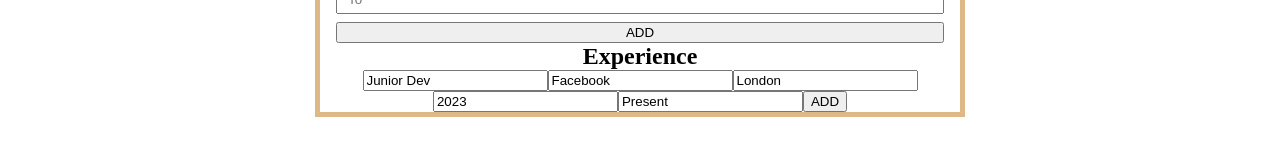
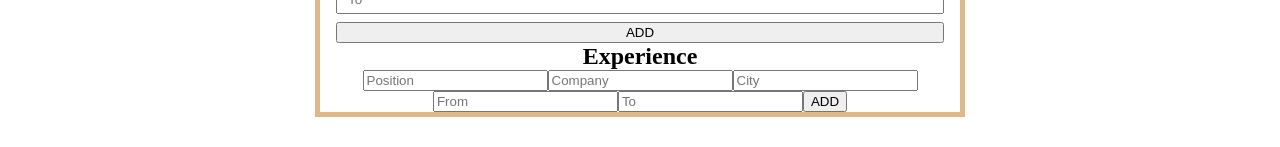
Before and after one commit to invisibleopey/cv-project, a React (Create React App) app: page / in a window 1280 px wide. Shown: the part 722-869 px from the top of the page. Built offline with nearby package versions, Linux system fonts and the light colour scheme.

Commit message:
Add callback to handle change of values in job form inputs

```diff
--- a/src/App.js
+++ b/src/App.js
@@ -31,11 +31,11 @@ class App extends Component {
       },
       schools: [],
       job: {
-        position: 'Junior Dev',
-        company: 'Facebook',
-        city: 'London',
-        startDate: '2023',
-        endDate: 'Present',
+        position: '',
+        company: '',
+        city: '',
+        startDate: '',
+        endDate: '',
         id: uniqid(),
       },
       jobs: [],
@@ -108,6 +108,18 @@ class App extends Component {
     });
   };
 
+  handleJobChange = (event) => {
+    const { name, value } = event.target;
+    this.setState((prevState) => {
+      return {
+        job: {
+          ...prevState.job,
+          [name]: value,
+        },
+      };
+    });
+  };
+
   render() {
     const { genInfo, school, schools, job } = this.state;
     return (
@@ -123,7 +135,7 @@ class App extends Component {
               handleSchoolChange={this.handleSchoolChange}
               handleSchoolSubmit={this.handleSchoolSubmit}
             />
-            <Experience job={job} />
+            <Experience job={job} handleJobChange={this.handleJobChange} />
           </div>
           <div className="overview-container">
             <Overview
--- a/src/components/Experience.js
+++ b/src/components/Experience.js
@@ -1,16 +1,46 @@
 import React from 'react';
 
 function Experience(props) {
-  const { job } = props;
+  const { job, handleJobChange } = props;
   return (
     <div>
       <h2>Experience</h2>
       <form action="#" className="experience">
-        <input type="text" name="position" value={job.position} placeholder="Position" />
-        <input type="text" name="company" value={job.company} placeholder="Company" />
-        <input type="text" name="city" value={job.city} placeholder="City" />
-        <input type="text" name="startDate" value={job.startDate} placeholder="From" />
-        <input type="text" name="endDate" value={job.endDate} placeholder="To" />
+        <input
+          type="text"
+          name="position"
+          value={job.position}
+          placeholder="Position"
+          onChange={handleJobChange}
+        />
+        <input
+          type="text"
+          name="company"
+          value={job.company}
+          placeholder="Company"
+          onChange={handleJobChange}
+        />
+        <input
+          type="text"
+          name="city"
+          value={job.city}
+          placeholder="City"
+          onChange={handleJobChange}
+        />
+        <input
+          type="text"
+          name="startDate"
+          value={job.startDate}
+          placeholder="From"
+          onChange={handleJobChange}
+        />
+        <input
+          type="text"
+          name="endDate"
+          value={job.endDate}
+          placeholder="To"
+          onChange={handleJobChange}
+        />
         <button type="submit">ADD</button>
       </form>
     </div>
```
